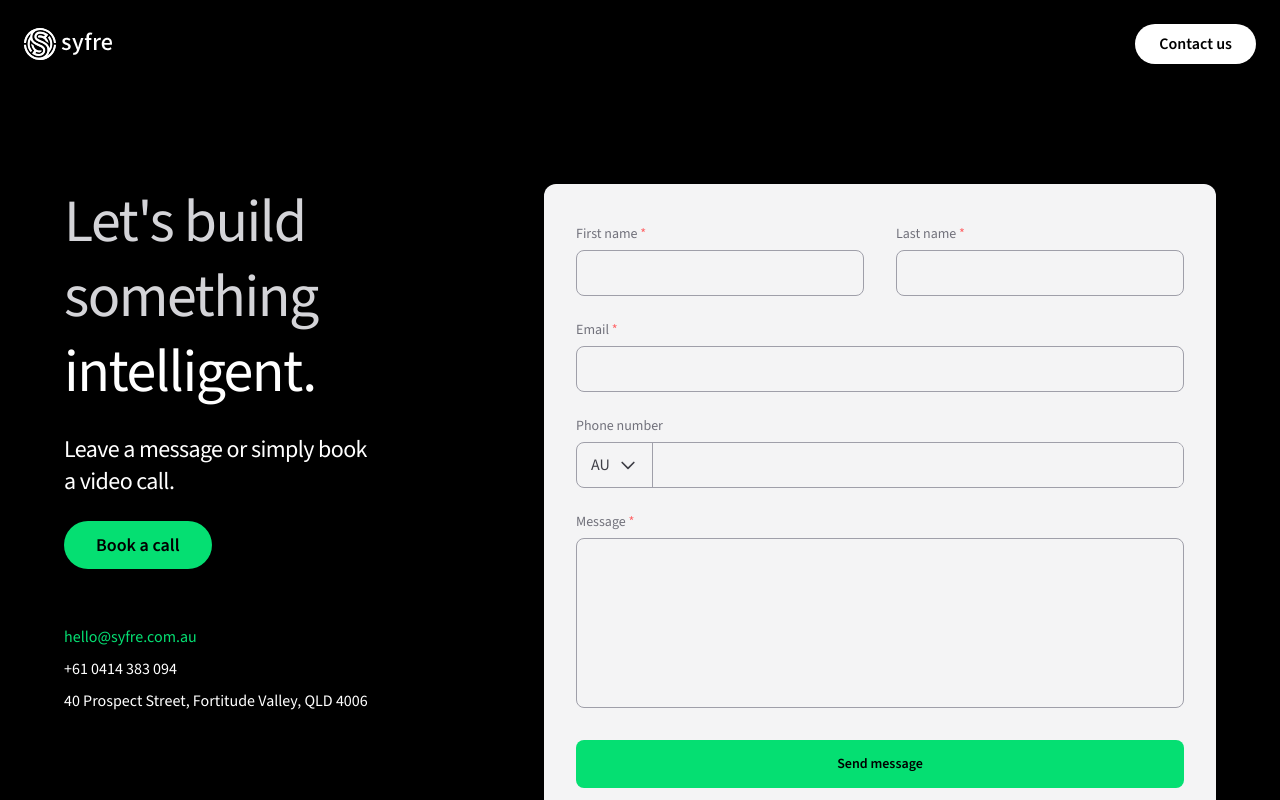
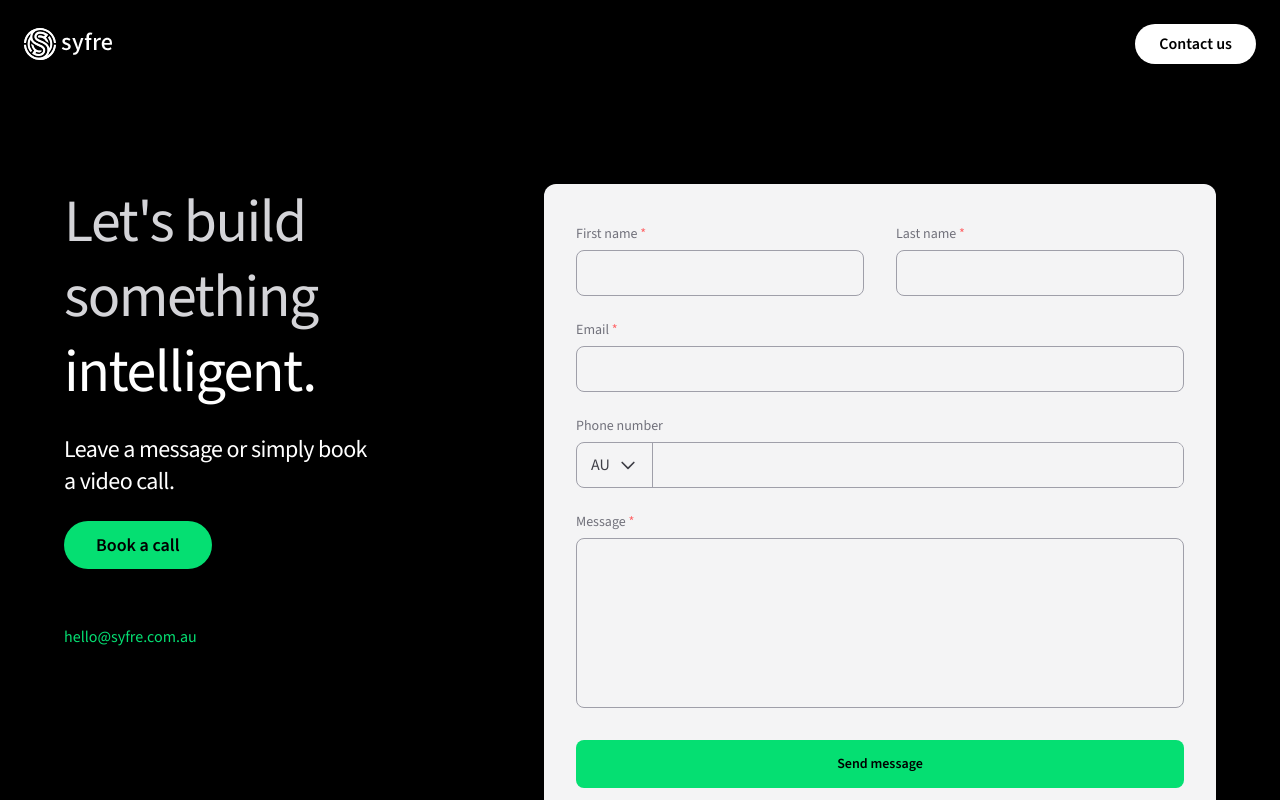
Before and after one commit to Syfre-Brisbane/syfre-next-js, a Next.js app: page /contact in a window 1280 px wide. Shown: the top 800 px of the page. Built offline with nearby package versions, Linux system fonts and the light colour scheme.

Commit message:
remove contact details

```diff
--- a/src/app/contact/page.tsx
+++ b/src/app/contact/page.tsx
@@ -40,7 +40,6 @@ export default function ContactPage() {
                 </div>
               </div>
             </div>
-
             {/* Mobile - Contact form */}
             <ContactForm />
           </div>
@@ -74,14 +73,6 @@ export default function ContactPage() {
                     hello@syfre.com.au
                   </a>
                 </div>
-                <div className="flex gap-4">
-                  <span className="text-white text-base font-normal">+61 0414 383 094</span>
-                </div>
-                <div className="flex gap-4">
-                  <span className="text-white text-base font-normal">
-                    40 Prospect Street, Fortitude Valley, QLD 4006
-                  </span>
-                </div>
               </div>
             </div>
 
--- a/src/app/privacy/page.tsx
+++ b/src/app/privacy/page.tsx
@@ -130,8 +130,6 @@ export default function PrivacyPolicy() {
                 </p>
                 <div className="mt-4 text-zinc-300 space-y-2">
                   <p>Email: hello@syfre.com.au</p>
-                  <p>Phone: +61 0414 383 094</p>
-                  <p>Address: 40 Prospect Street, Fortitude Valley, QLD 4006</p>
                 </div>
               </section>
             </div>
```
